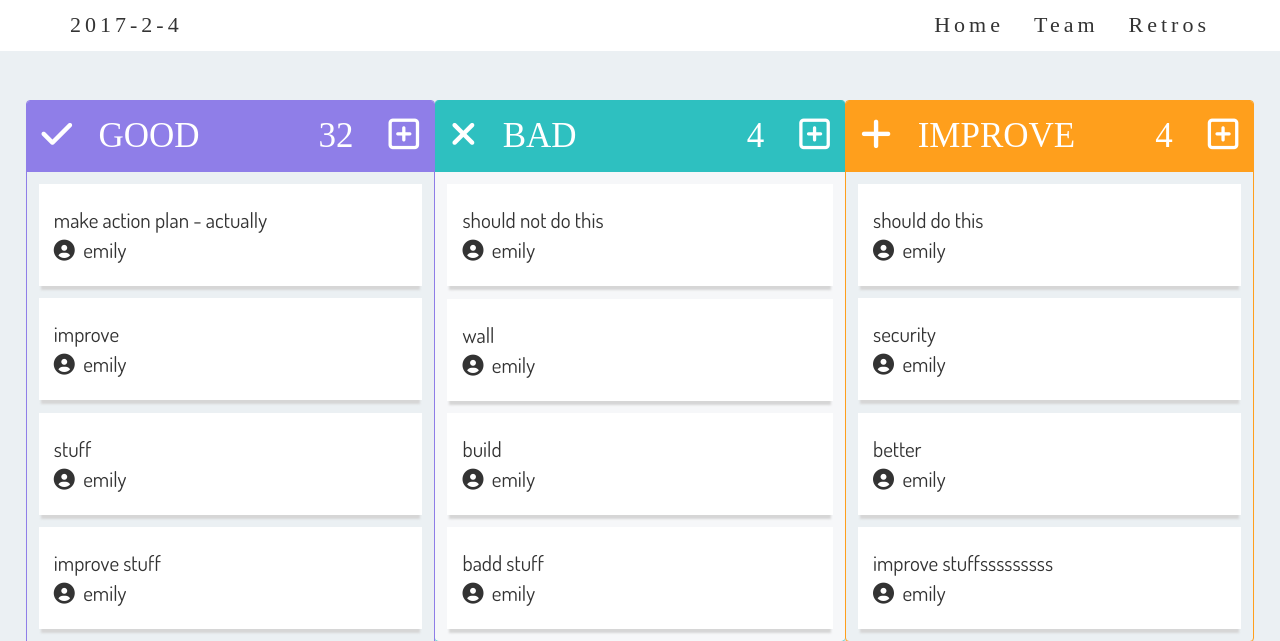
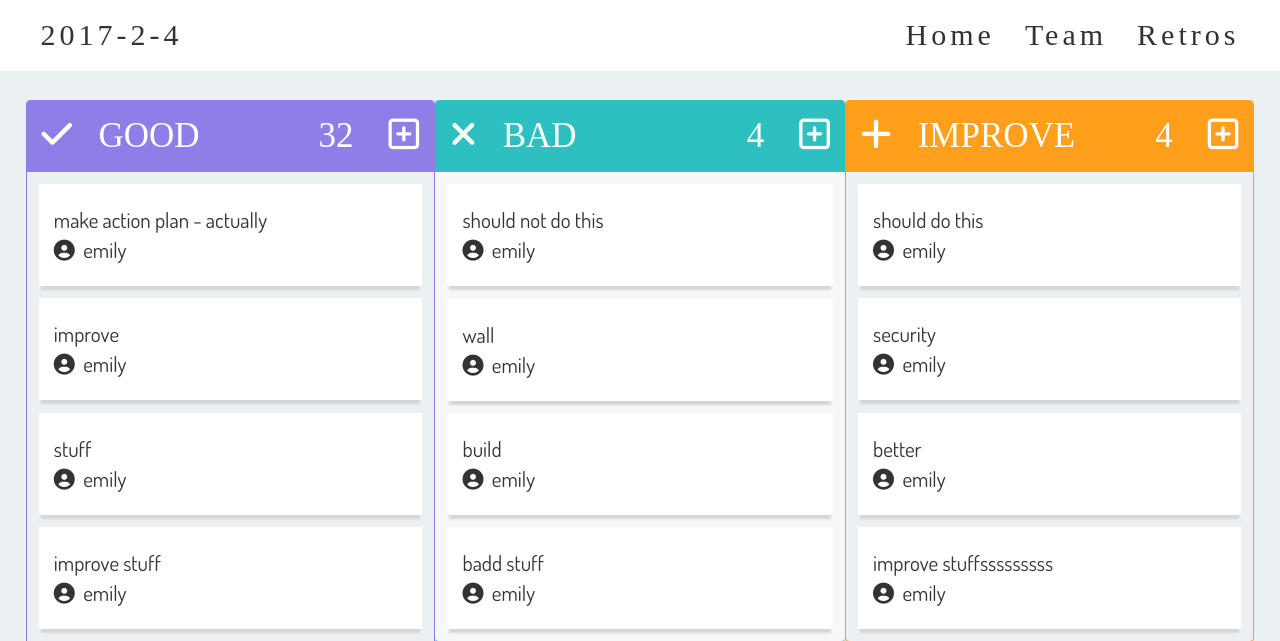
Before and after one commit to gracening/sprint-reviewer, a Rails app: page / in a window 1280 px wide. Shown: the top 641 px of the page. Run offline with Rails 7, Linux system fonts and the light colour scheme; data comes from the database, SQL or seed files in the repository; both versions use the stored data as it was after the commit; some libraries are stand-ins or nearby versions; some web fonts are replaced.

Commit message:
Improve Navbar

```diff
--- a/website/app/assets/stylesheets/application.css
+++ b/website/app/assets/stylesheets/application.css
@@ -98,14 +98,16 @@ body {
     background-color: white;
     /*border-bottom: black;*/
     font-size: 6em;
-    line-height: 1.5;
+    line-height: 40px;
     letter-spacing: 4px;
     font-family: 'Fira Sans Extra Condensed';
 }
 
 .navbar li a, .navbar .navbar-brand {
     color: #333333;
-    font-size: 22px;
+    font-size: 30px;
+    line-height: 40px;
+    height: 70px;
 }
 
 .navbar-nav li a:hover{
--- a/website/app/views/layouts/application.html.erb
+++ b/website/app/views/layouts/application.html.erb
@@ -26,11 +26,12 @@
   <body ng-app="reviewer" ng-controller="Ctrl">
 
     <nav id="menu" class="navbar navbar-fixed-top ">
-        <div class="container">
+        <div class="container-fluid" style="margin-left:2%; margin-right:2%">
             <div class="navbar-header">
-                <button type="button" class="navbar-toggle" data-toggle="collapse" data-target="#myNavbar" style="padding-right:5px; border-color:white;">
-                    <span class="glyphicon glyphicon-plus" style="font-size:12px;color:white;text-align:center;"></span>
-
+                <button type="button" class="navbar-toggle" data-toggle="collapse" data-target="#myNavbar" style="margin-top:20px; border-color:black;">
+                    <span class="icon-bar" style="background-color:black;"></span>
+                    <span class="icon-bar" style="background-color:black;"></span>
+                    <span class="icon-bar" style="background-color:black;"></span>
                 </button>
                 <a class="navbar-brand" href="#">2017-2-4</a>
             </div>
```
Also changed, not shown: website/db/development.sqlite3.
